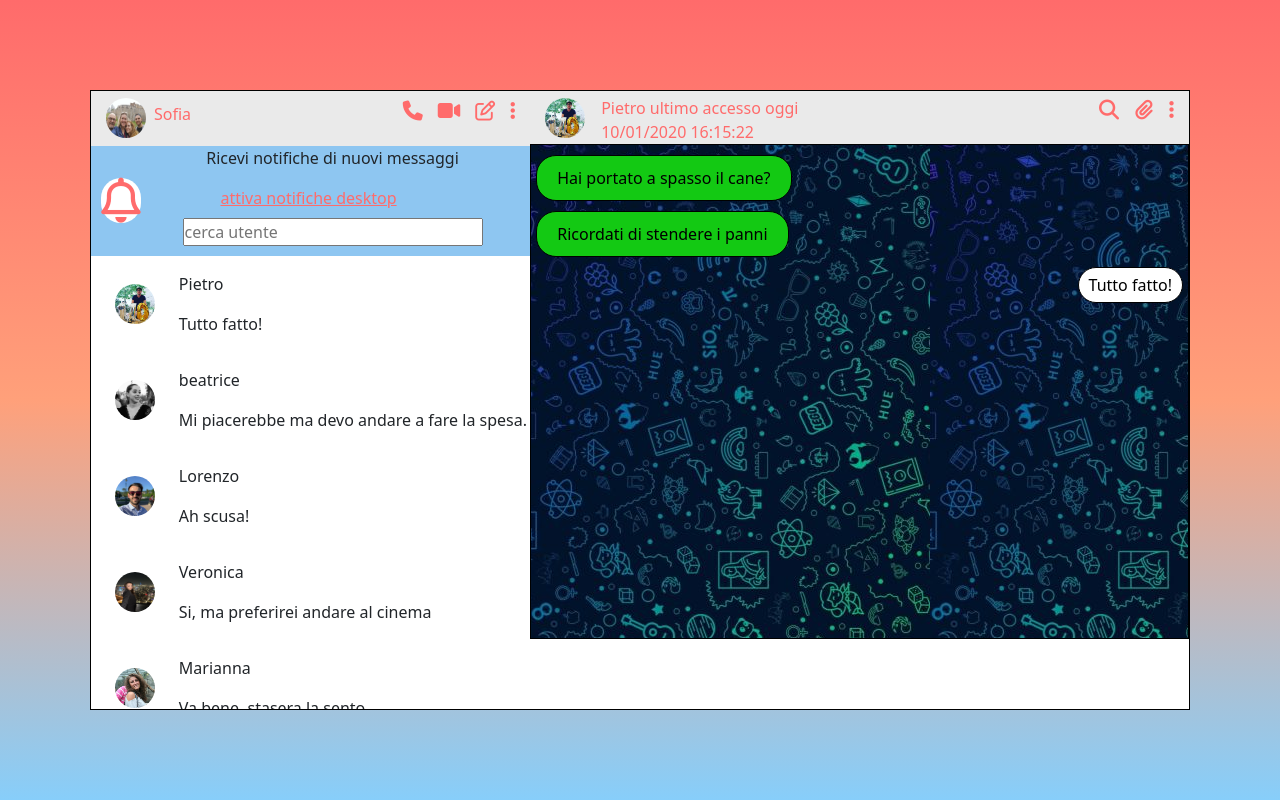
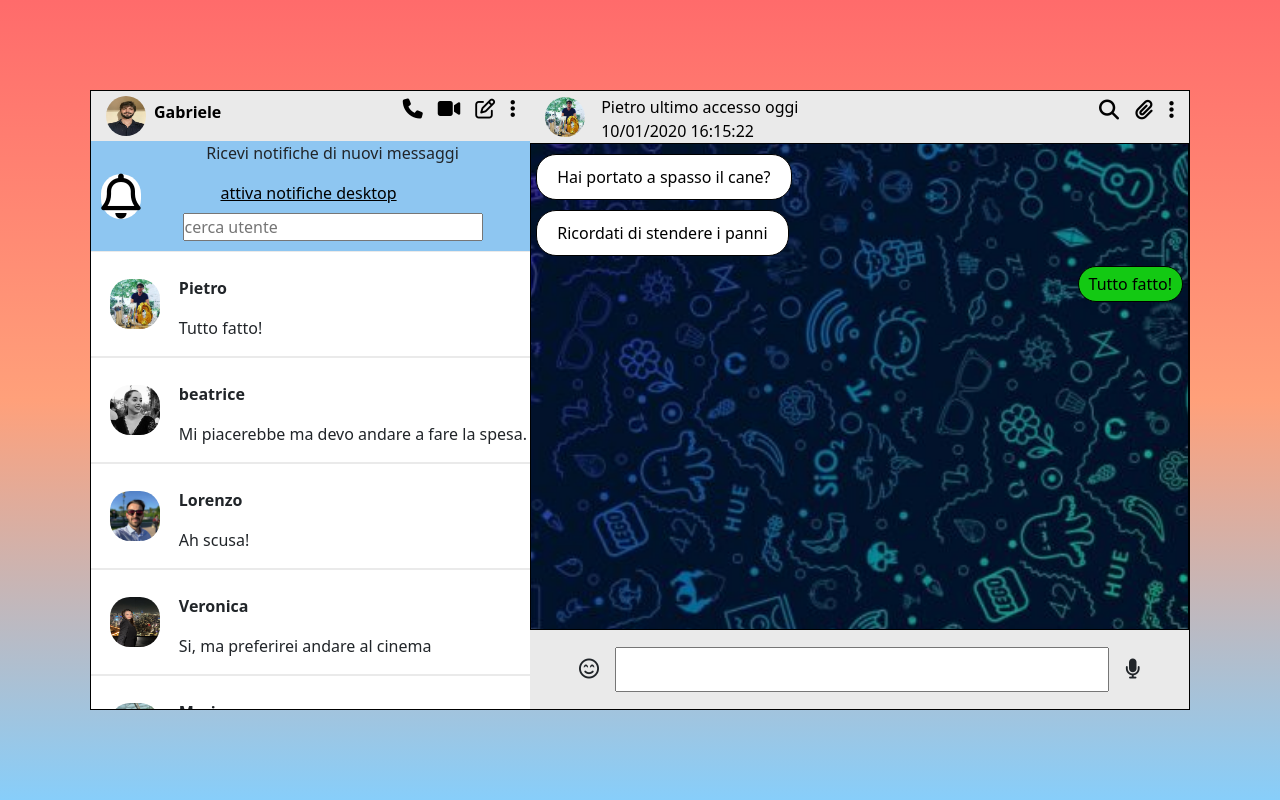
Before and after one commit to gbldmn/whatsapp-gab, a plain HTML site: page index.html in a window 1280 px wide. Drawn offline with nearby package versions, Linux system fonts and the light colour scheme.

Commit message:
completamento con barra di testo

```diff
--- a/css/style.css
+++ b/css/style.css
@@ -50,7 +50,7 @@ body {
     font-size: 45px;
     border-radius: 20px;
     cursor: pointer;
-    color: #ff6b6b;
+    color: black;
 }
 .due {
     width: 90%;
@@ -90,7 +90,7 @@ justify-content: start;
     margin-right: 15px;
     font-size: 20px;
     margin-bottom: 15px;
-    color:  #ff6b6b;
+    color:  black;
     cursor: pointer;
 }
 .son img {
@@ -103,17 +103,21 @@ justify-content: start;
 }
 
 .son span {
-    color: #ff6b6b;
+    color: black;
 }
 .figlio2 a {
-    color: #ff6b6b;
+    color: black;
 }
 .sister {
     display: inline-block;
 }
+.dad {
+border-bottom: 1px solid #EAEAEA;
+border-top: 1px solid #EAEAEA;
+}
 .dad img {
-    width: 40px;
-    height: 40px;
+    width: 50px;
+    height: 50px;
     border-radius: 20px;
 }
 .rtr-img {
@@ -125,7 +129,7 @@ justify-content: start;
     height: 100%;
 }
 .dad:hover {
-    background: linear-gradient(180deg, #ff6b6b 0%, #ffa07a 50%, #87cefa 100%);
+    background-color: #EAEAEA;
 }
 
 .chat-superiore {
@@ -149,8 +153,9 @@ justify-content: start;
 .message-write {
     width: 100%;
     height: 80%;
-    background-image: url('../img/sfondo.jpg'); */
-    background-size: cover; */
+    overflow:scroll;
+    background-image: url('../img/sfondo.jpg');
+    background-size: cover;
     display: flex;
 }
 .message {
@@ -161,8 +166,8 @@ flex-direction: column;
 justify-content: flex-start;
 border: 1px solid black;
 }
-.verde {
-    background-color: rgb(19, 201, 19);
+.bianco {
+    background-color: white;
     color: black;
     border: 1px solid black;
     border-radius: 20px;
@@ -174,8 +179,8 @@ border: 1px solid black;
     word-wrap: break-word;
 }
 
-.bianco {
-    background-color: white;
+.verde {
+    background-color: rgb(19, 201, 19);
     color: black;
     border: 1px solid black;
     border-radius: 20px;
@@ -186,3 +191,15 @@ border: 1px solid black;
     margin-top: 10px;
     word-wrap: break-word;
 }
+.barraScrittura {
+width: 100%;
+height: 13%;
+background-color: #EAEAEA;
+}
+.barraScrittura i {
+font-size: 20px;
+cursor: pointer;
+}
+.barraScrittura input {
+    height: 56%;
+    }
--- a/index.html
+++ b/index.html
@@ -16,8 +16,8 @@
                 <!-- parte sinistra -->
                 <div class="item1 d-flex ">
                     <div class="son">
-                        <img class="d-inline-block" src="img/sofia.jpg" alt="img">
-                        <span class="ms-2 mb-2">Sofia</span>
+                        <img class="d-inline-block" src="img/gabriele.jpg" alt="img">
+                        <span class="ms-2 mb-2"><strong>Gabriele</strong></span>
                     </div>
                     <div class="son1">
                         <i class="fa-solid fa-phone"></i>
@@ -48,7 +48,7 @@
                             <img class="sister" :src="elem.avatar" alt="">
                         </div>
                         <div class="rtr-frasi">
-                            <p class="mt-3">{{elem.name}}</p>
+                            <p class="mt-4"> <strong>{{elem.name}}</strong></p>
                             <p>{{elem.messages[elem.messages.length -1].message}}</p>
                         </div>
                     </div>
@@ -73,10 +73,15 @@
 
                 <div class="message-write">
                     <div class="message">
-                        <span v-for="(elem, index) in contacts[selectedContact].messages" :key="index" :class="{ 'verde': elem.status === 'sent', 'bianco': elem.status === 'received'}">
+                        <span v-for="(elem, index) in contacts[selectedContact].messages" :key="index" :class="{ 'bianco': elem.status === 'sent', 'verde': elem.status === 'received'}">
                         {{ elem.message }}
                         </span>
                     </div>
+                </div>
+                <div class="barraScrittura d-flex align-items-center justify-content-center">
+                    <i class="fa-regular fa-face-smile-beam me-3"></i>
+                    <input class="w-75" type="text" @keyUp.enter="inviaDati" v-model="nuovoTesto">
+                    <i class="fa-solid fa-microphone ms-3"></i>
                 </div>
             </div>
         </div>
--- a/js/main.js
+++ b/js/main.js
@@ -4,6 +4,7 @@ createApp({
     data() {
         return {
             selectedContact: 0,
+            nuovoTesto:'',
             contacts: [
                 {
                     name: 'Pietro',
@@ -128,18 +129,18 @@ createApp({
                     ],
                 },
                 {
-                    name: 'Marco',
-                    avatar: './img/marco.jpg',
+                    name: 'Sofia',
+                    avatar: './img/sofia.jpg',
                     visible: true,
                     messages: [
                         {
                             date: '10/01/2020 15:30:55',
-                            message: 'Fai gli auguri a Martina che è il suo compleanno!',
+                            message: 'che fai?',
                             status: 'sent'
                         },
                         {
                             date: '10/01/2020 15:50:00',
-                            message: 'Grazie per avermelo ricordato, le scrivo subito!',
+                            message: 'niente, mandami una foto di Poldino',
                             status: 'received'
                         }
                     ],
@@ -175,6 +176,32 @@ createApp({
     methods: {
         cambioDati(index){
             this.selectedContact = index
+        },
+        inviaDati(){
+        let messaggi = this.contacts[this.selectedContact].messages;
+            if(this.nuovoTesto != ""){
+
+                messaggi.push(
+                    {
+                        date: '10/01/2020 15:51:00',
+                        message: this.nuovoTesto,
+                        status: 'received'
+                    } );
+                    this.nuovoTesto = ''
+
+
+
+                    setTimeout(function(){
+                        messaggi.push(
+                            {
+                                date: '03/10/2023 19:51:01',
+                                message: 'non posso sta di sotto con il babbo',
+                                status: 'sent'
+                            }
+                        );
+                    }, 4000 );
             }
-    }
+        }
+    },
+
 }).mount('#app')
```
Also changed, not shown: img/gabriele.jpg (added).
